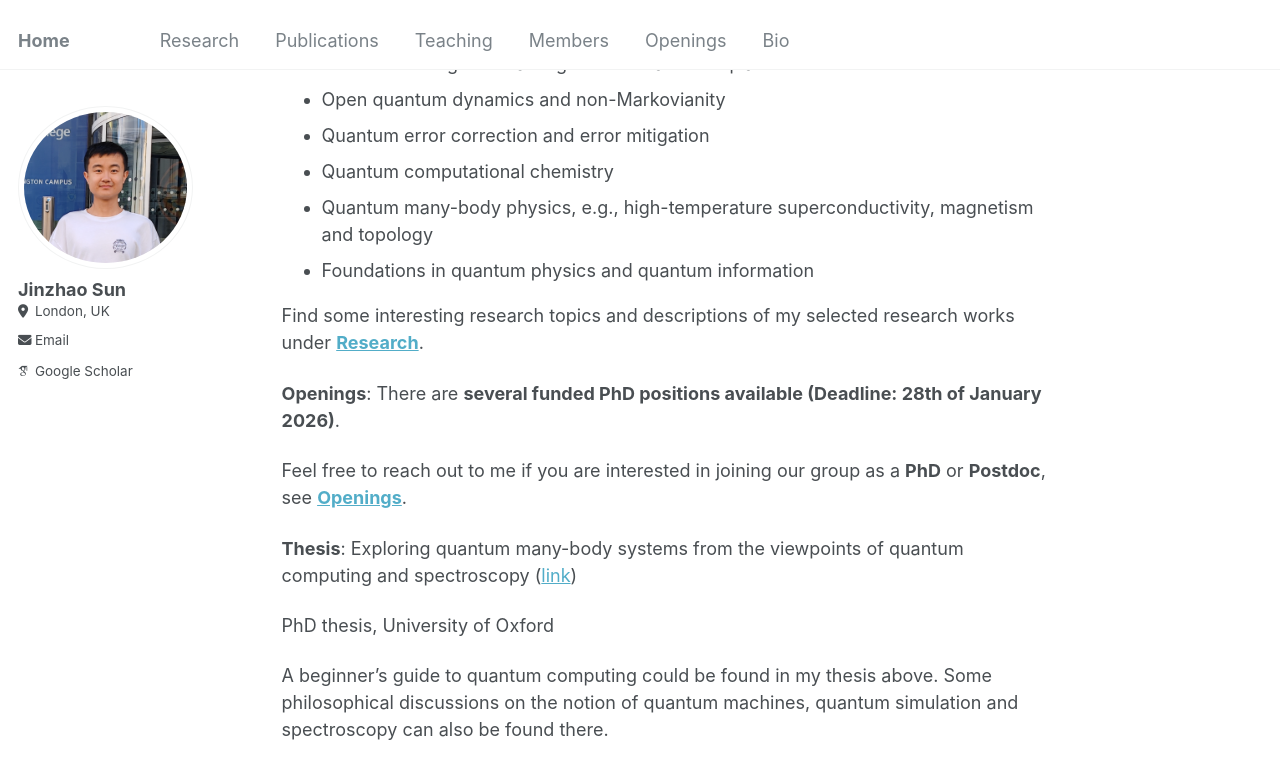
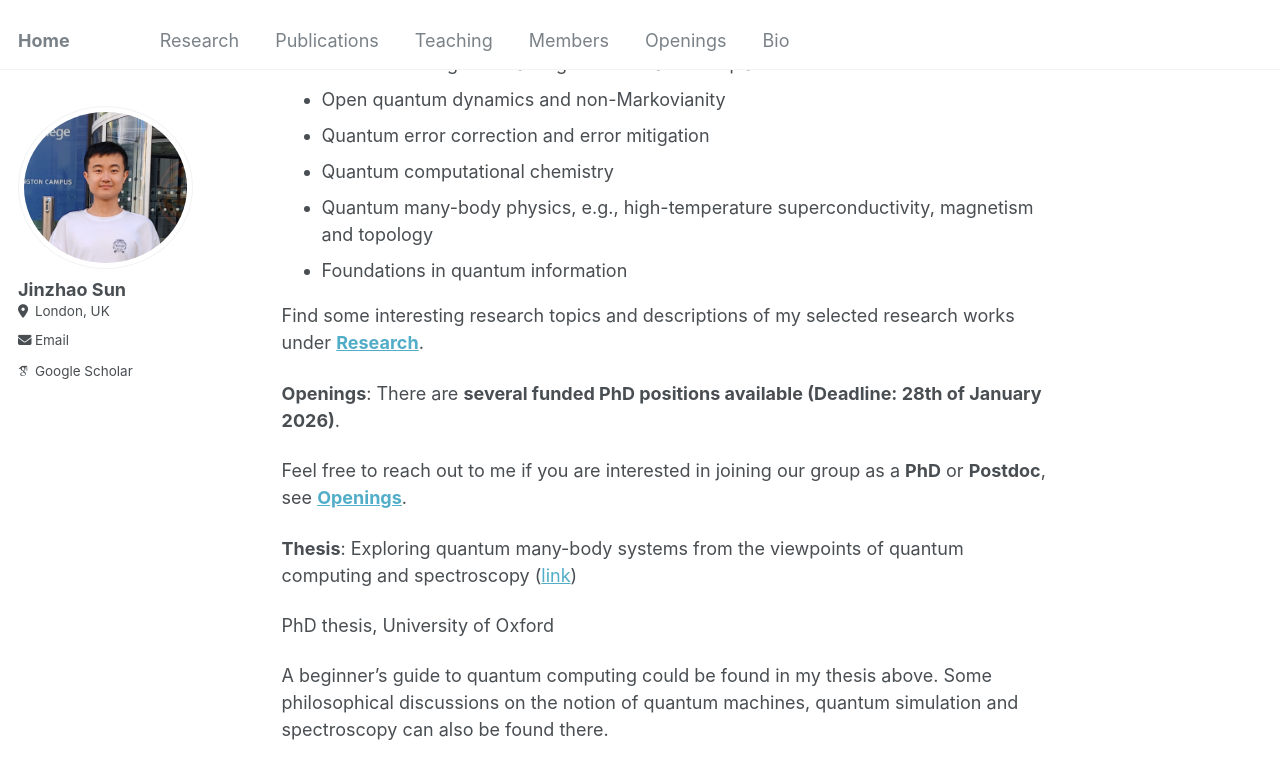
Before and after one commit to jinzhao-sun/jinzhao-sun.github.io, a Jekyll site: the page built from _pages/about.md, in a window 1280 px wide and 900 px high, scrolled down 582 px. Shown: the top 779 px of the window. Built offline with Jekyll 4.4.1, drawn with Linux system fonts in a browser that asks for light colours; some web fonts are replaced.

Commit message:
Update about.md

```diff
--- a/_pages/about.md
+++ b/_pages/about.md
@@ -21,7 +21,7 @@ I have a broad interest in quantum computing, quantum information, and quantum m
 * Quantum error correction and error mitigation
 * Quantum computational chemistry
 * Quantum many-body physics, e.g., high-temperature superconductivity, magnetism and topology
-* Foundations in quantum physics and quantum information
+* Foundations in quantum information
 
 Find some interesting research topics and descriptions of my selected research works under **[Research](research.md)**.
 
```
